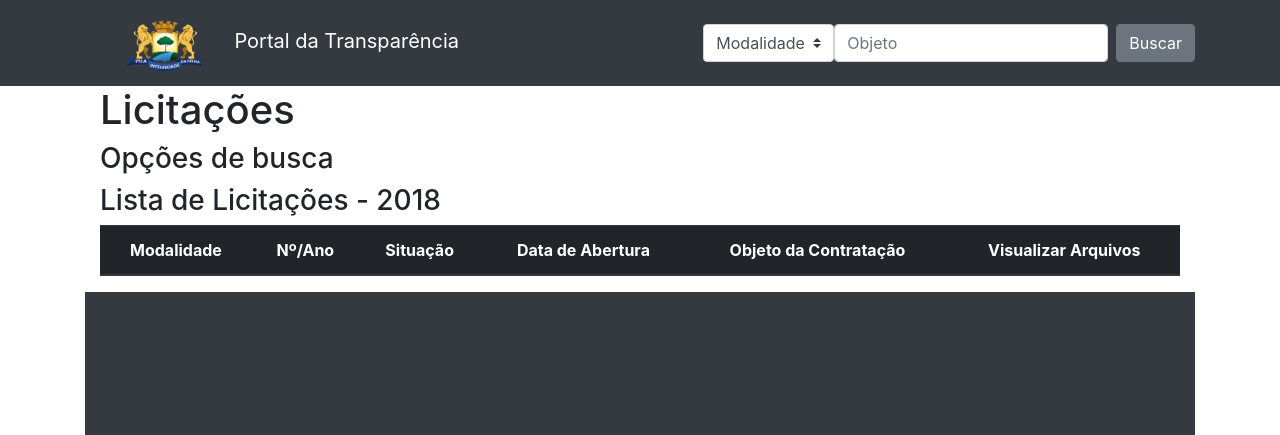
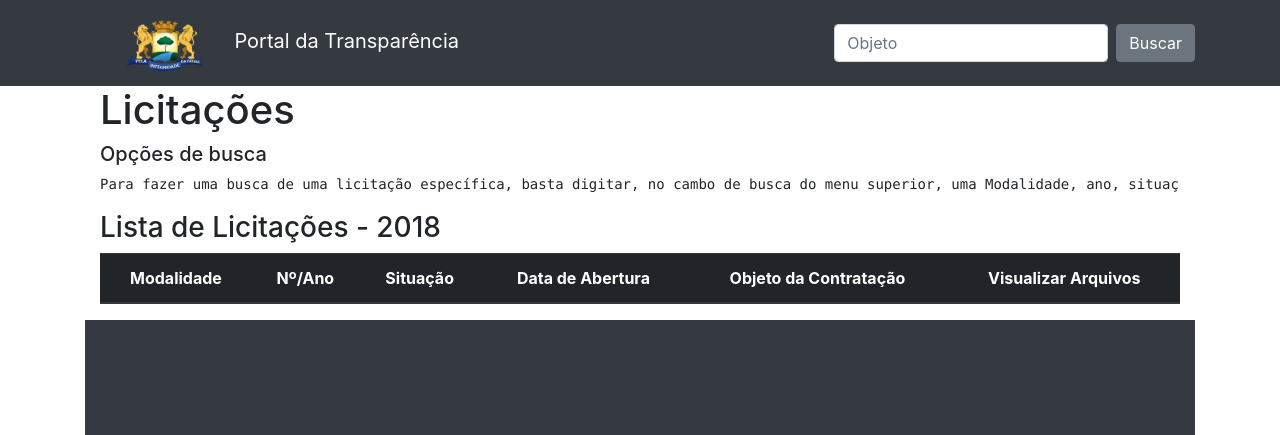
Before and after one commit to NivSoft/transpy, a Django app: page /licitacao/ in a window 1280 px wide. Shown: the top 435 px of the page. Run offline with Django 3.2, Linux system fonts and the light colour scheme; data that the repository does not hold is empty; some libraries are stand-ins or nearby versions.

Commit message:
Atualização

```diff
--- a/templates/licitacao/home.html
+++ b/templates/licitacao/home.html
@@ -3,12 +3,6 @@
 {% block menu %}
 
     <form class="form-inline" method="get" action="">
-    <select class="custom-select">
-        <option selected value="">Modalidade</option>
-    {% for moda in modalidades %}
-        <option value="{{ moda.nome }}">{{ moda.nome }}</option>
-    {% endfor %}
-    </select>
     <input name="q" class="form-control mr-sm-2" type="search" placeholder="Objeto" aria-label="Search" value="{{ request.GET.q }}">
     <button class="btn btn-secondary my-2 my-sm-0" type="submit">Buscar</button>
     </form>
@@ -17,7 +11,8 @@
 {% block conteudo %}
 <div class="container">
 <h1>Licitações</h1>
-<h3>Opções de busca</h3>
+<h5>Opções de busca</h5>
+<pre>Para fazer uma busca de uma licitação específica, basta digitar, no cambo de busca do menu superior, uma Modalidade, ano, situação ou objeto.</pre>
 <h3>Lista de Licitações - {{ ano }}</h3>
 <table class="table table-hover table-striped">
   <thead class="thead-dark text-center">
```
